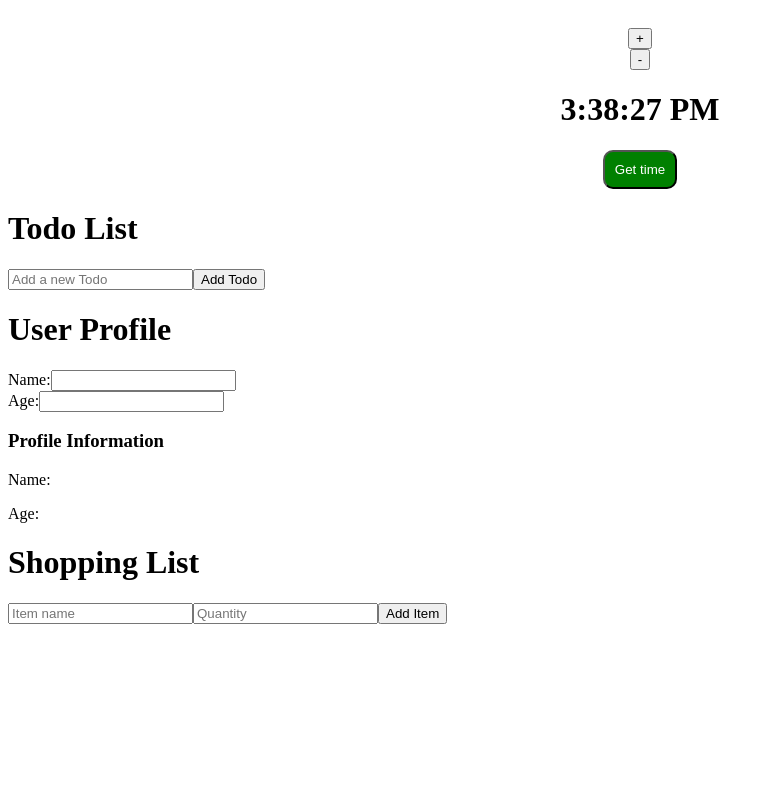
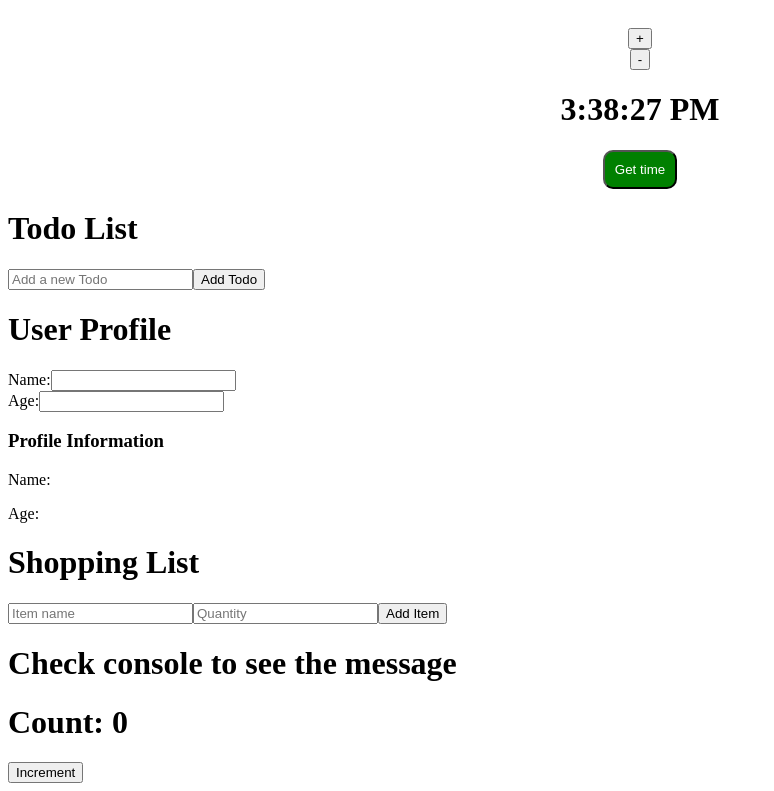
Before and after one commit to SujalKrG/react-demo, a React (Vite) app: page / in a window 1280 px wide. Shown: the part 1042-1833 px from the top of the page, without its empty margins (0-774 px from the left). Before the commit the page ends 1682 px from the top, so only its background shows below. Built offline with nearby package versions, Linux system fonts and the light colour scheme.

Commit message:
learnt to use useEffect to render the title of the webpage everytime the counter changes

```diff
--- a/src/App.jsx
+++ b/src/App.jsx
@@ -15,6 +15,8 @@ import TimeUpdate from "./components/TimeUpdate";
 import TodoList from "./components/TodoList";
 import Profile from "./components/Profile";
 import ShoppingList from "./components/ShoppingList";
+import BasicEffect from "./components/BasicEffect";
+import CounterEffect from "./components/CounterEffect";
 
 const App = () => {
   return (
@@ -34,6 +36,8 @@ const App = () => {
       <TodoList />
       <Profile />
       <ShoppingList />
+      <BasicEffect />
+      <CounterEffect />
       <Footer />
     </div>
   );
--- /dev/null
+++ b/src/components/BasicEffect.jsx
@@ -0,0 +1,15 @@
+import React, { useEffect } from "react";
+
+const BasicEffect = () => {
+  useEffect(() => {
+    console.log("BasicEffect component mounted");
+  }, []);
+
+  return (
+    <div>
+      <h1>Check console to see the message</h1>
+    </div>
+  );
+};
+
+export default BasicEffect;
--- /dev/null
+++ b/src/components/CounterEffect.jsx
@@ -0,0 +1,23 @@
+import React, { useEffect, useState } from "react";
+
+const CounterEffect = () => {
+  const [count, setCount] = useState(0);
+
+  useEffect(() => {
+    document.title = `Count: ${count}`;
+  }, [count]);
+  return (
+    <div>
+      <h1>Count: {count}</h1>
+      <button
+        onClick={() => {
+          setCount(count + 1);
+        }}
+      >
+        Increment
+      </button>
+    </div>
+  );
+};
+
+export default CounterEffect;
```
